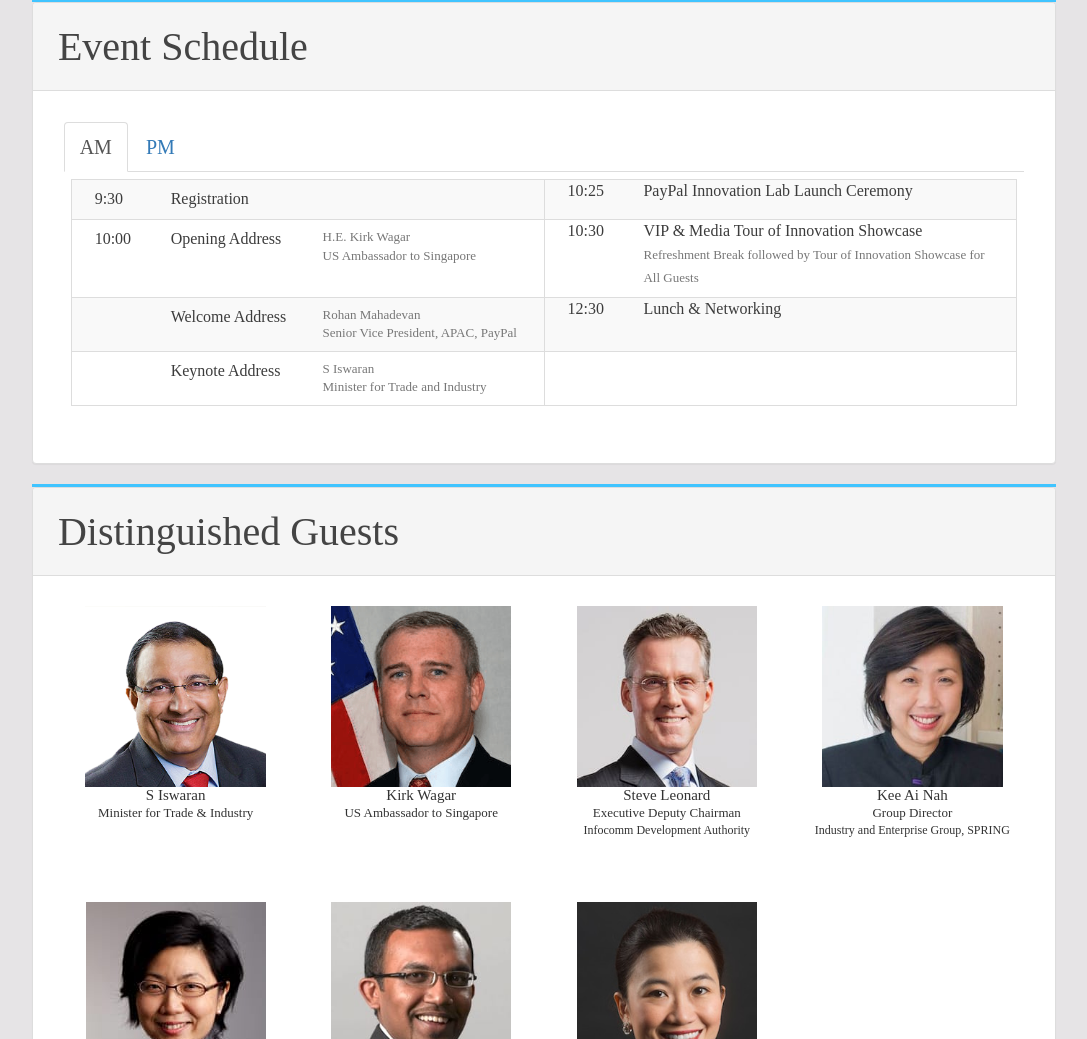
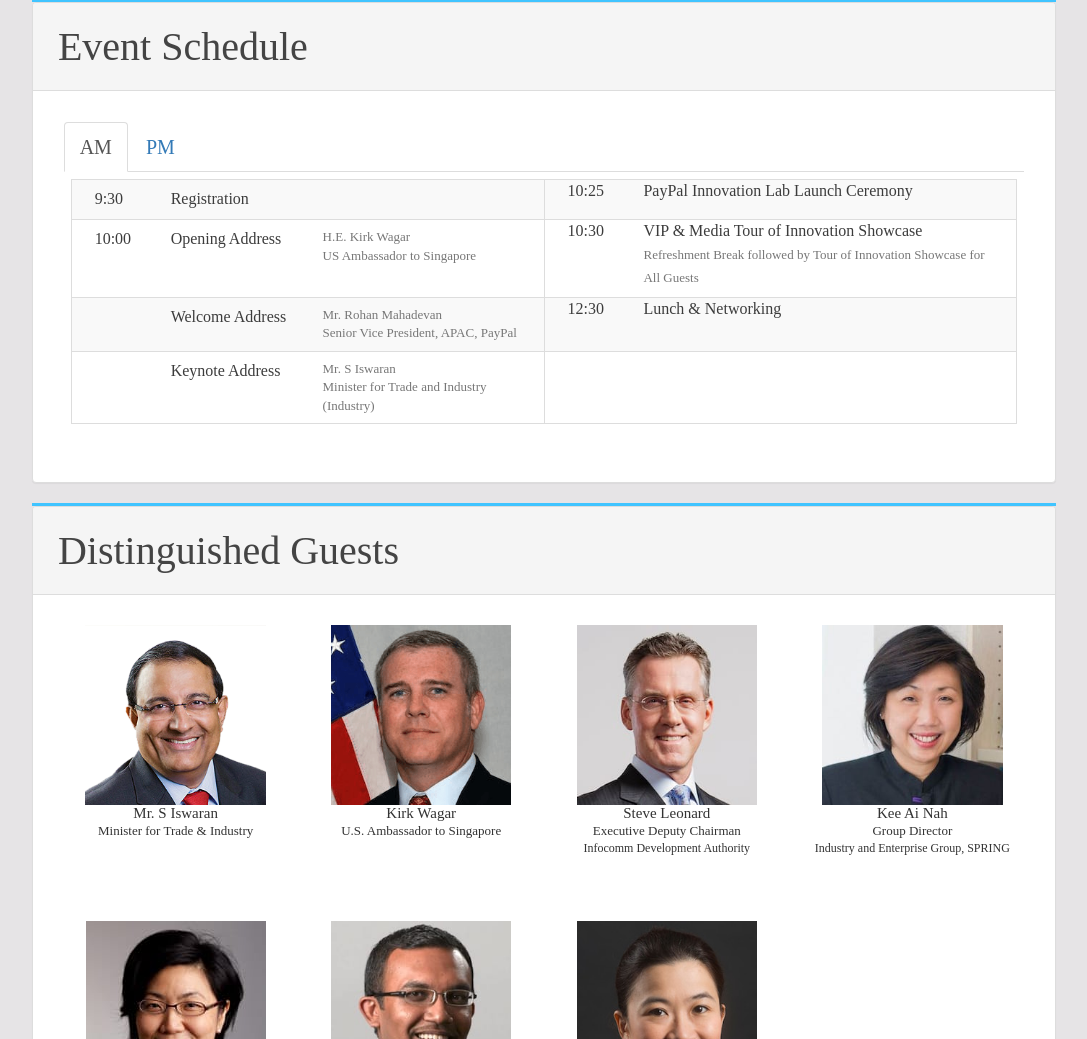
Before and after one commit to captainviet/PPIL-Landing-Page, a plain HTML site: page index.html in a window 1280 px wide. Shown: the part 822-1861 px from the top of the page, without its empty margins (96-1183 px from the left). Drawn offline with nearby package versions, Linux system fonts and the light colour scheme; some packages are replaced by stand-ins of ours; a web font is replaced by a local one.

Commit message:
Tue 2 Aug - Update designation and PM background

```diff
--- a/index.html
+++ b/index.html
@@ -176,7 +176,7 @@
 												Welcome Address
 											</div>
 											<div class="col-md-6 text-muted">
-												Rohan Mahadevan
+												Mr. Rohan Mahadevan
 												<br>
 												Senior Vice President, APAC, PayPal
 											</div>
@@ -200,9 +200,9 @@
 												Keynote Address
 											</div>
 											<div class="col-md-6 text-muted">
-												S Iswaran
+												Mr. S Iswaran
 												<br>
-												Minister for Trade and Industry
+												Minister for Trade and Industry (Industry)
 											</div>
 										</td>
 
@@ -244,7 +244,7 @@
 					<div class="row">
 						<div class="col-xs-6 col-sm-4 col-md-3 headshot">
 							<img src="res/img/profile-iswaran.png">
-				   			<p class="name">S Iswaran
+				   			<p class="name">Mr. S Iswaran
 				   				<br>
 								<span class="designation">Minister for Trade &amp; Industry</span>
 							</p>
@@ -254,7 +254,7 @@
 							<img src="res/img/profile-wagar.png">
 				   			<p class="name">Kirk Wagar
 				   				<br>
-								<span class="designation">US Ambassador to Singapore</span>
+								<span class="designation">U.S. Ambassador to Singapore</span>
 							</p>
 						</div>
 
```
Also changed, not shown: res/img/table-background.png.
